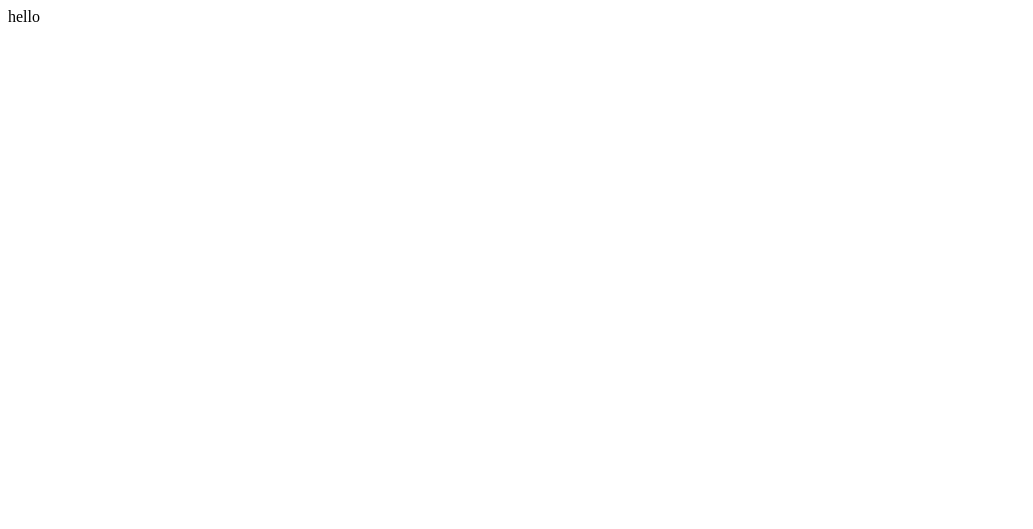
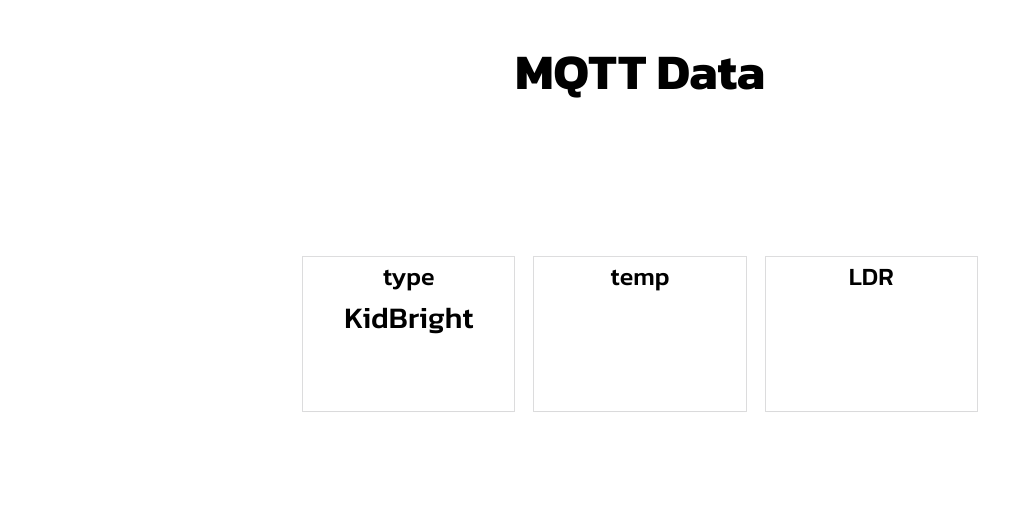
Before and after one commit to 6210612732/CN466_envMonitoringBot, a plain HTML site: page liff/index.html in a window 1280 px wide. Shown: the whole page, without its empty margins (0-1033 px from the left). Drawn offline with Linux system fonts and the light colour scheme.

Commit message:
edit html and add css

```diff
--- a/liff/index.html
+++ b/liff/index.html
@@ -1 +1,30 @@
-hello
+<!DOCTYPE html>
+<html lang="en">
+<head>
+    <meta charset="UTF-8">
+    <meta http-equiv="X-UA-Compatible" content="IE=edge">
+    <meta name="viewport" content="width=device-width, initial-scale=1.0">
+    <link rel="stylesheet" href="styles.css">
+    <link rel="preconnect" href="https://fonts.googleapis.com">
+    <link rel="preconnect" href="https://fonts.gstatic.com" crossorigin>
+    <link href="https://fonts.googleapis.com/css2?family=Kanit:wght@300;500;700&display=swap" rel="stylesheet">
+    <title>Document</title>
+</head>
+<body>
+    <h1>MQTT Data</h1>
+    <div class="container">
+        <div class="box">
+            <div>
+                <li>type</li>
+                <li class="detail">KidBright</li>
+            </div>
+            <div>
+                <li>temp</li>
+            </div>
+            <div>
+                <li>LDR</li>
+            </div>
+        </div>
+    </div>
+</body>
+</html>
--- /dev/null
+++ b/liff/styles.css
@@ -0,0 +1,42 @@
+body{
+    font-family: 'Kanit', sans-serif;
+    font-size: 25px;
+    margin: 0;
+}
+
+body h1{
+    text-align: center;
+}
+
+.container{
+    width: 100%;
+    height: 30vw;
+    display: flex;
+   justify-content: center;
+    align-items: center;
+}
+
+.box{
+    width: 55%;
+    height: 100%;
+
+    display: flex;
+    justify-content: center;
+    align-content: center;
+    flex-wrap: wrap;
+    gap: 20px 20px;
+}
+
+.box div{
+    width: 30%;
+    height: 40%;
+    background-color: white;
+    box-shadow: rgba(0, 0, 0, 0.02) 0px 1px 3px 0px, rgba(27, 31, 35, 0.15) 0px 0px 0px 1px;
+    list-style: none;
+    text-align: center;
+}
+
+.detail{
+
+    font-size: 30px;
+}
```
